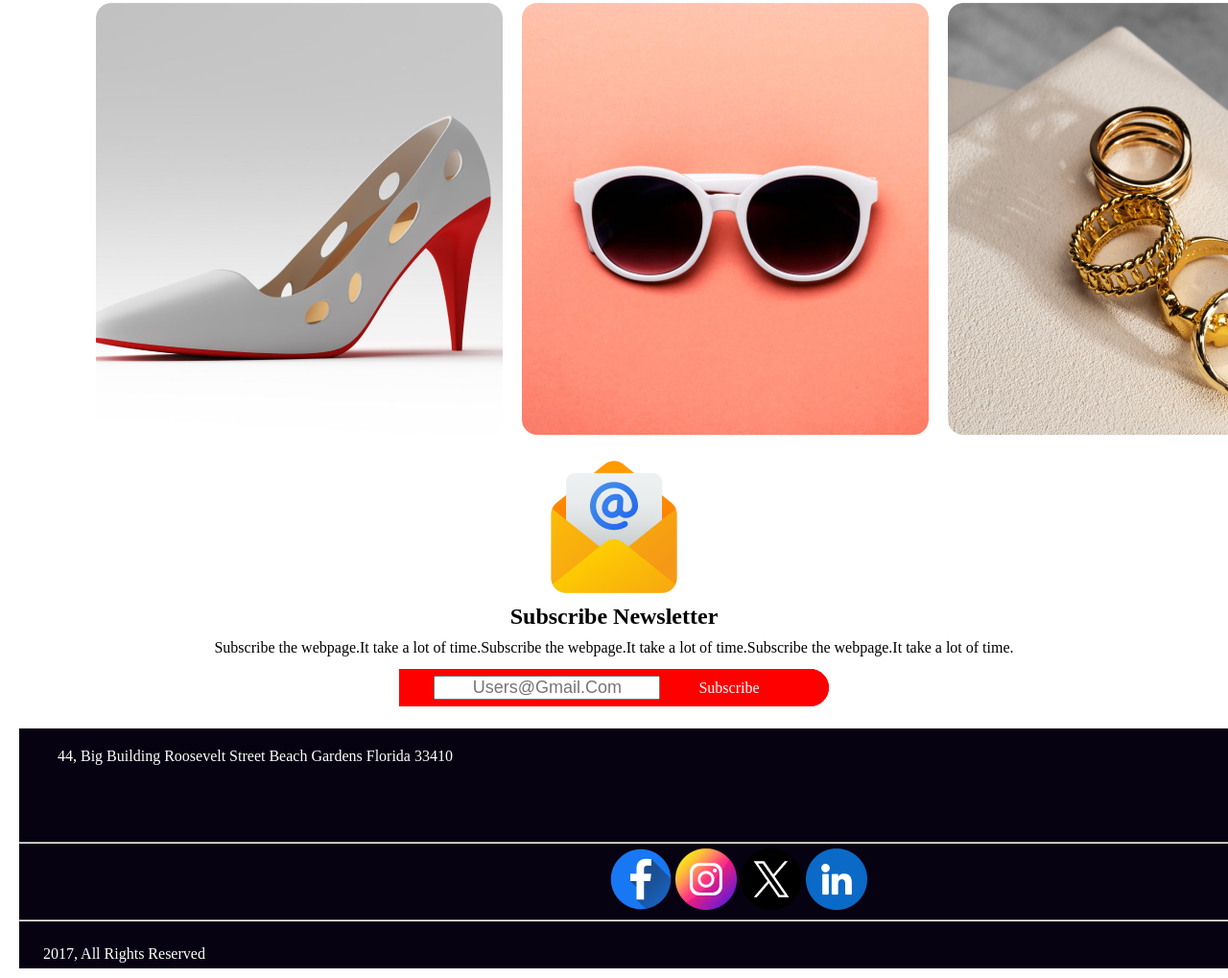
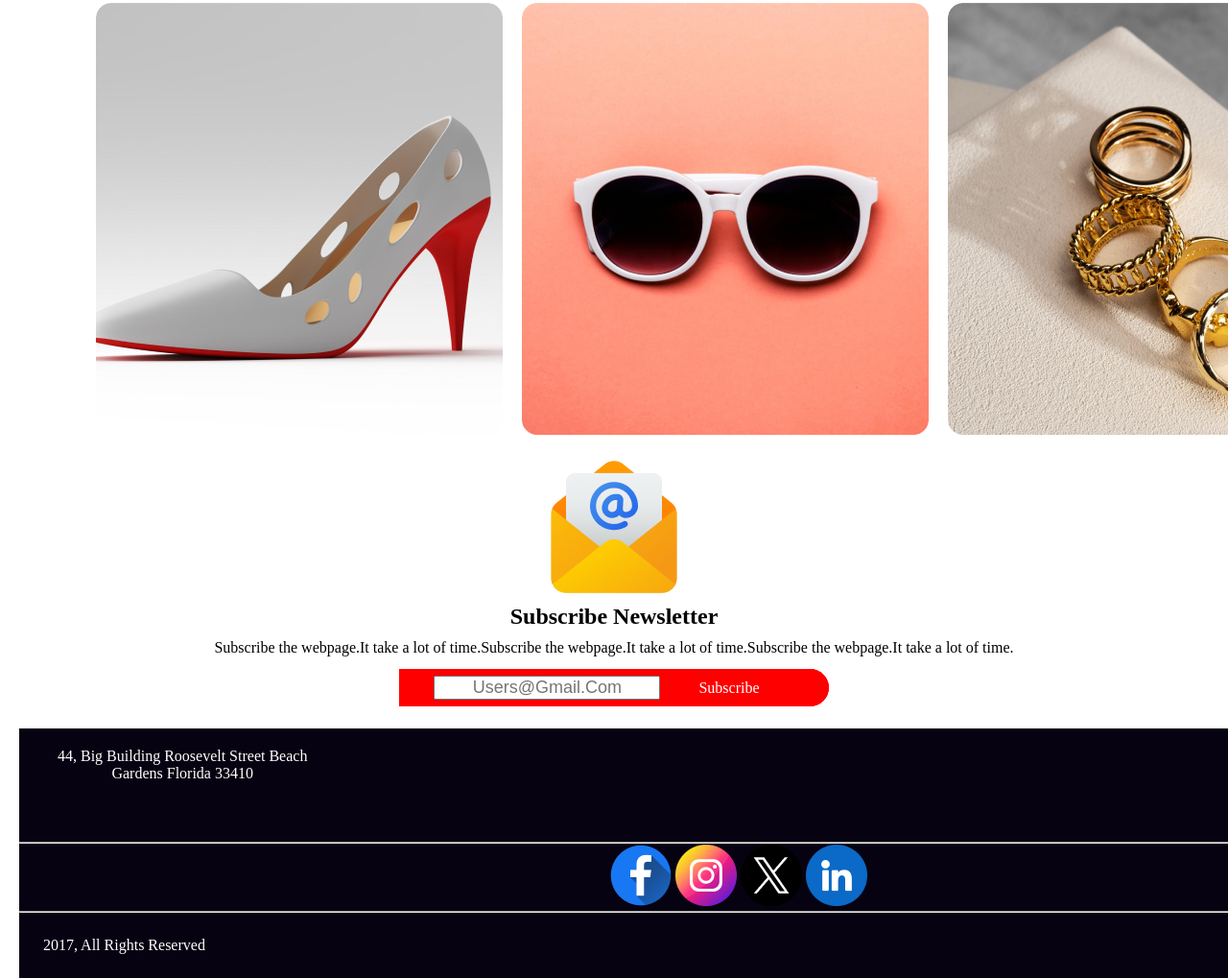
Before and after one commit to mdalamin17/b9a1-new-year-new-mission, a plain HTML site: page index.html in a window 1280 px wide. Shown: the part 4262-5281 px from the top of the page at 96% size. Drawn offline with Linux system fonts and the light colour scheme.

Commit message:
completely complete

```diff
--- a/index.html
+++ b/index.html
@@ -154,7 +154,7 @@
     <footer>
       <div class="footer">
         <div class="f-address-contact">
-          <p>44, Big Building Roosevelt Street Beach Gardens Florida 33410</p>
+          <p>44, Big Building Roosevelt Street Beach<br> Gardens Florida 33410</p>
           <div>
             <p>
               <img class="footer-img" src="./resources/Call.png" alt="" />+00
--- a/styles/style.css
+++ b/styles/style.css
@@ -298,7 +298,7 @@ input {
   margin-top: 30px;
   background: #070211;
   width: 1500px;
-  height: 250px;
+  height: 260px;
   color: #ffffff;
   text-align: center;
   margin-left: 20px;
@@ -315,6 +315,5 @@ input {
   margin: 25px;
 }
 .social-site {
-  margin-top: 5px;
-  margin-bottom: 5px;
+  margin-top: 1px;
 }
```
